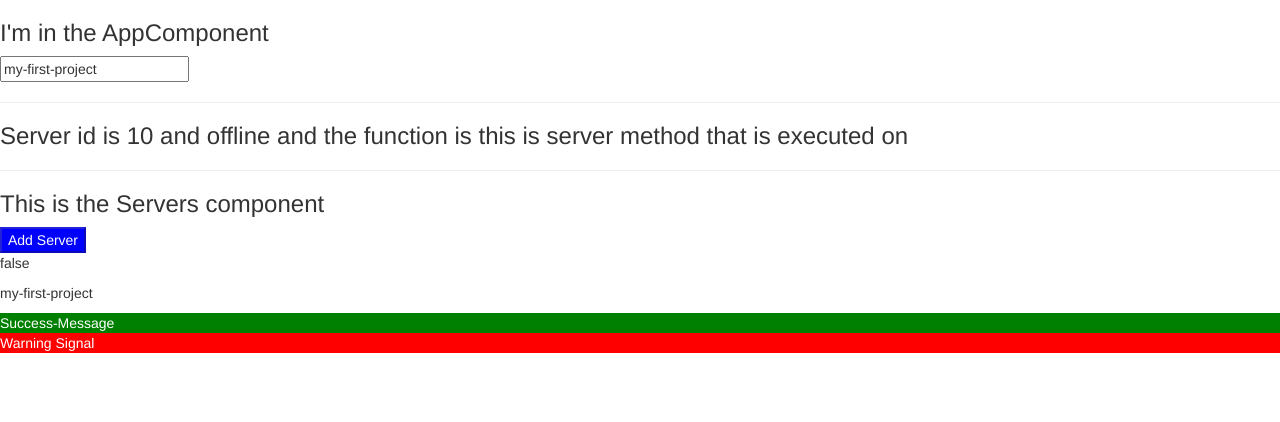
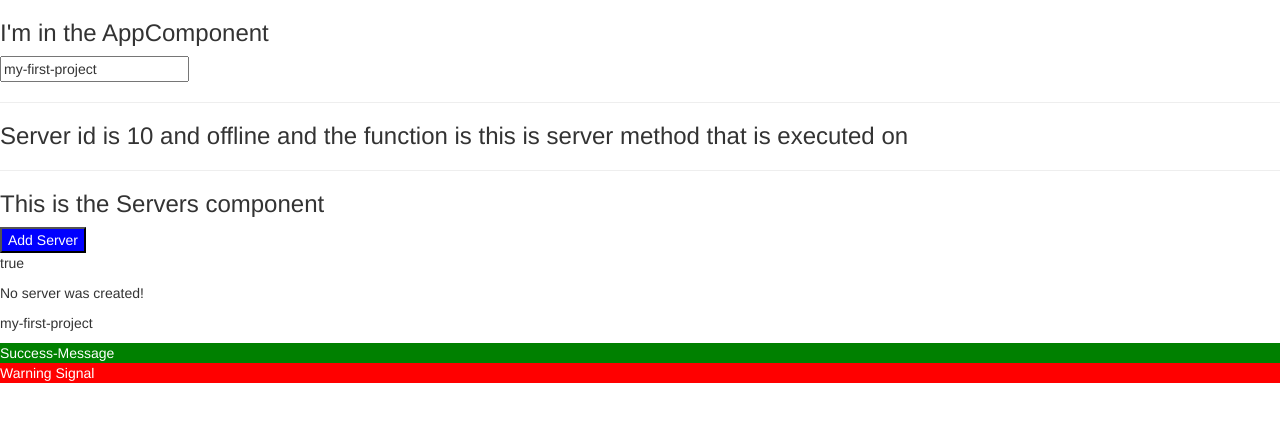
Before and after one commit to prajwalvishwamurthy/my-first-project, an Angular app: page / in a window 1280 px wide. Shown: the top 422 px of the page. Built offline with nearby package versions, Linux system fonts and the light colour scheme.

Commit message:
mirror changes to the click function for the component

```diff
--- a/src/app/servers/servers.component.html
+++ b/src/app/servers/servers.component.html
@@ -1,4 +1,5 @@
 <hr>
 <h3>This is the Servers component</h3>
-<button class="addServerButton" [disabled]="!allowNewServer">Add Server</button>
+<button class="addServerButton" (click)= "onCreateServer()" [disabled]="!allowNewServer">Add Server</button>
 <p [innerText]="allowNewServer"></p>
+<p>{{serverCreationStatus}}</p>
--- a/src/app/servers/servers.component.ts
+++ b/src/app/servers/servers.component.ts
@@ -11,7 +11,7 @@ serverCreationStatus = 'No server was created!'
 constructor() {
   setTimeout(() => {
     this.allowNewServer = true;
-  }, 10000);
+  },  4000);
 }
 ngOnInit(): void {}
 onCreateServer() {
```
